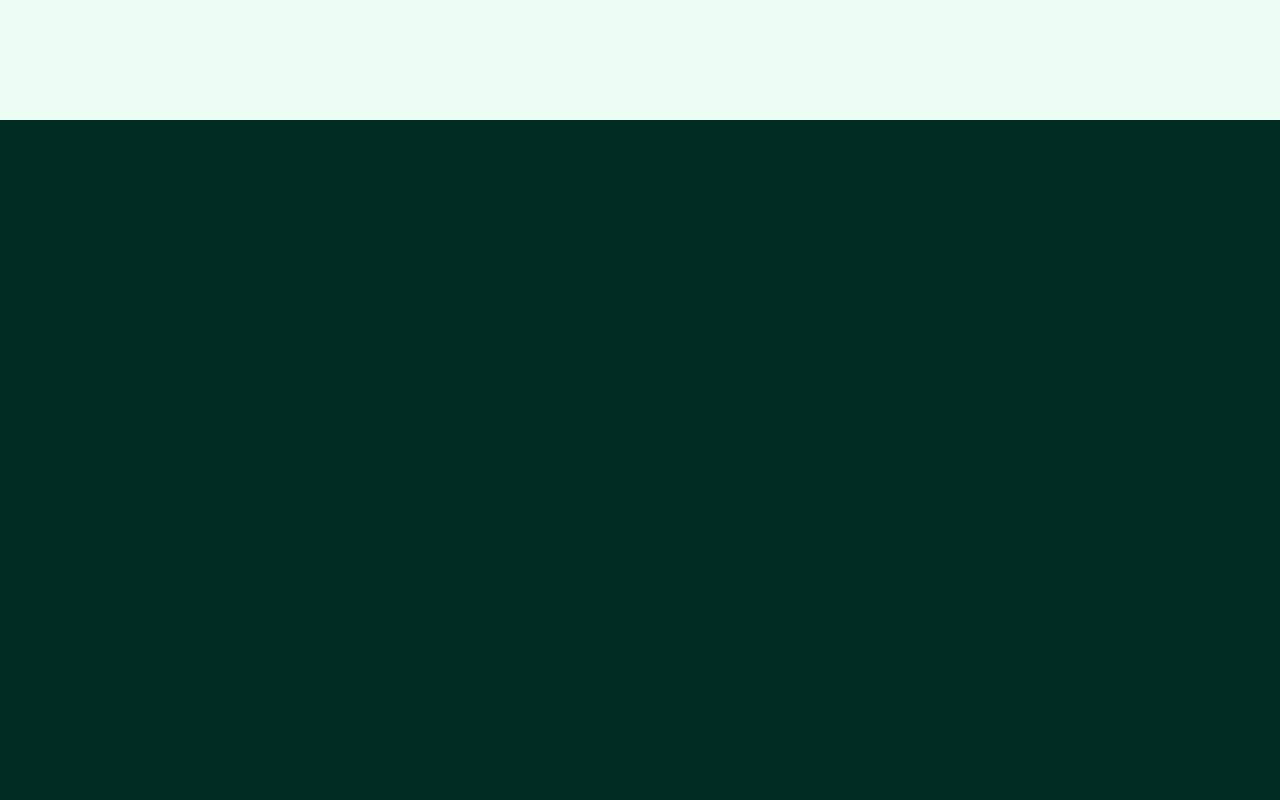
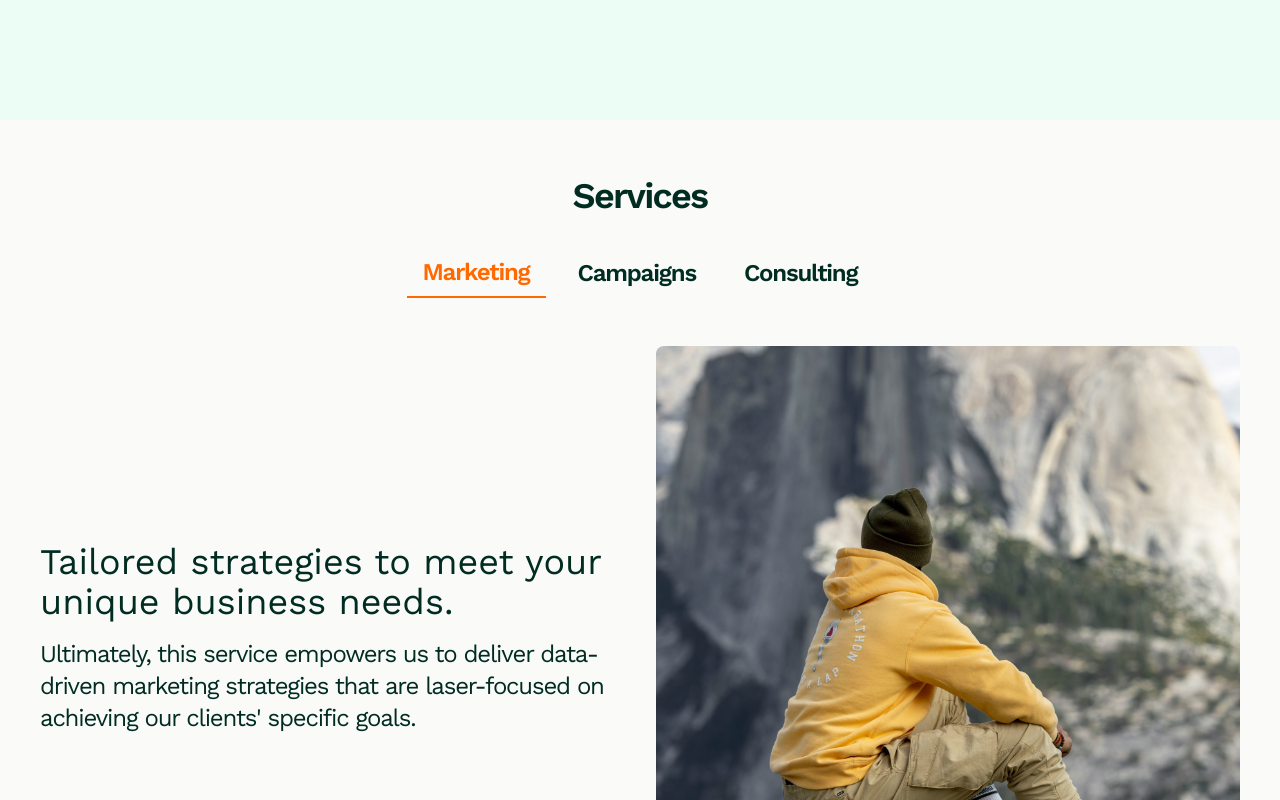
Before and after one commit to Gabrielmgb/projeto-ad-carrot-agency, a React (Vite) app: page / in a window 1280 px wide. Shown: the part 1480-2280 px from the top of the page. Before the commit the page ends 1600 px from the top, so only its background shows below. Built offline with nearby package versions, Linux system fonts and the light colour scheme.

Commit message:
Services

```diff
--- a/src/App.jsx
+++ b/src/App.jsx
@@ -1,6 +1,7 @@
 import About from './components/About'
 import Hero from './components/Hero'
 import Navbar from './components/Navbar'
+import Services from './components/Services'
 
 const App = () => {
   return (
@@ -8,6 +9,7 @@ const App = () => {
         <Navbar/>
         <Hero/>
         <About/>
+        <Services/>
     </main>
   )
 }
--- /dev/null
+++ b/src/components/Services.jsx
@@ -0,0 +1,37 @@
+import { useState } from "react"
+import { SERVICES } from "../constants"
+
+
+const Services = () => {
+    const [activeTab, setActiveTab] = useState(SERVICES[0]);
+  return (
+    <section className="bg-stone-50
+     p-6 text-emerald-950" id="services">
+      <div className="container mx-auto">
+        <h2 className="my-8 text-center text-4xl font-semibold tracking-tighter">Services</h2>
+        <div className="flex items-center justify-center space-x-4">
+            {SERVICES.map((tab) => (
+                <button key={tab.id} onClick={() => setActiveTab(tab)} className={`px-4 py-2 font-semibold tracking-tighter transition-colors lg:text-2xl ${
+                    activeTab.id === tab.id ? "border-b-2 border-orange-500 text-orange-500" : "text-emerald-950"
+                }`}>
+                    {tab.title}
+                </button>
+            ))}
+        </div>
+        <div key={activeTab} className="mt-8 flex flex-col items-center lg:flex-row">
+            <div className="p-4 lg:w-1/2">
+                <h2 className="mb-4 text-3xl lg:text-4xl">{activeTab.content}</h2>
+                <p className="text-lg tracking-tighter text-emerald-950 lg:text-2xl">
+                    {activeTab.description}
+                </p>
+            </div>
+            <div className="p-4 lg:w-1/2">
+            <img src={activeTab.imgSrc} alt={activeTab.title} className="h-auto w-full rounded-lg"/>
+            </div>
+        </div>
+      </div>
+    </section>
+  )
+}
+
+export default Services
```
